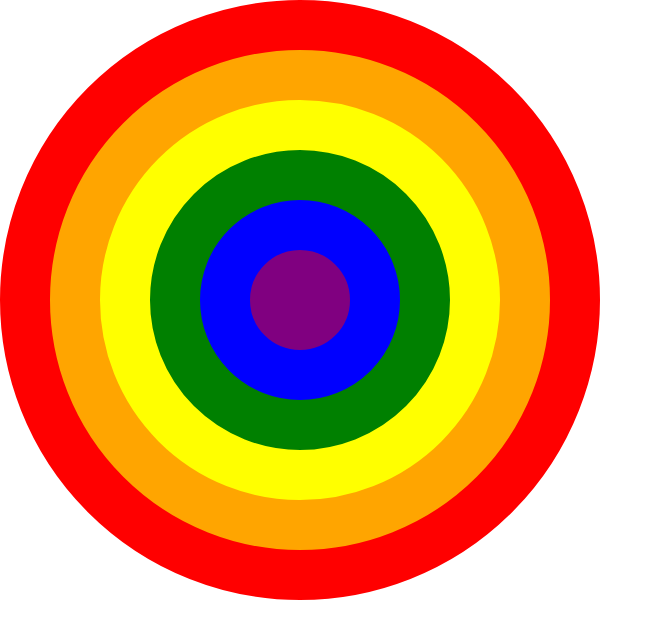
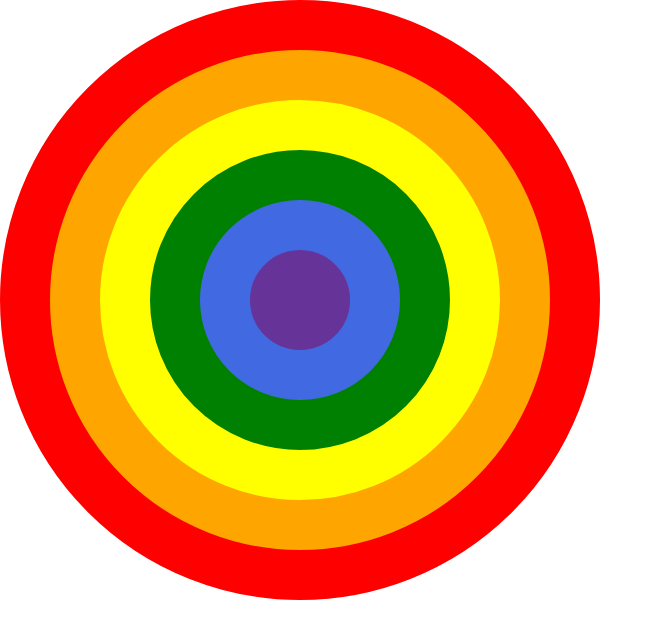
Before and after one commit to Lanruoj/ca_css_rainbow_circles_challenge, a plain HTML site: page index.html in a window 1280 px wide. Shown: the whole page, without its empty margins (0-663 px from the left). Drawn offline with Linux system fonts and the light colour scheme.

Commit message:
Fixing colour names in CSS

```diff
--- a/style.css
+++ b/style.css
@@ -35,9 +35,9 @@ body {
   .three {
     height: 200px;
     width: 200px;
-    background-color: purple;
+    background-color: rebeccapurple;
     border-style: solid;
-    border-color: blue;
+    border-color: royalblue;
     border-width: 50px;
     border-radius: 50%;
     position: absolute;
```
